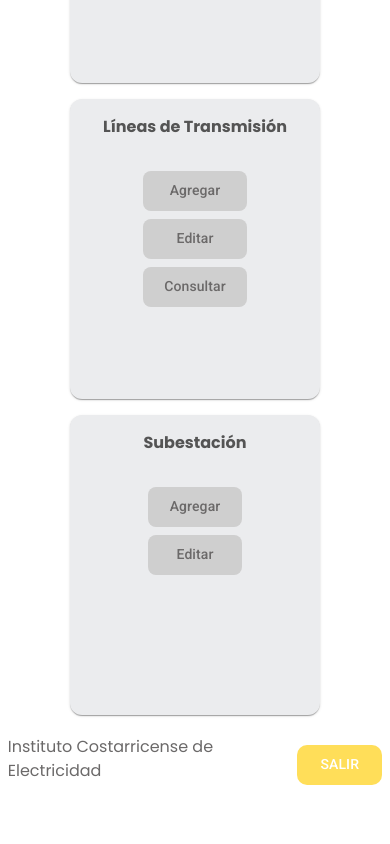
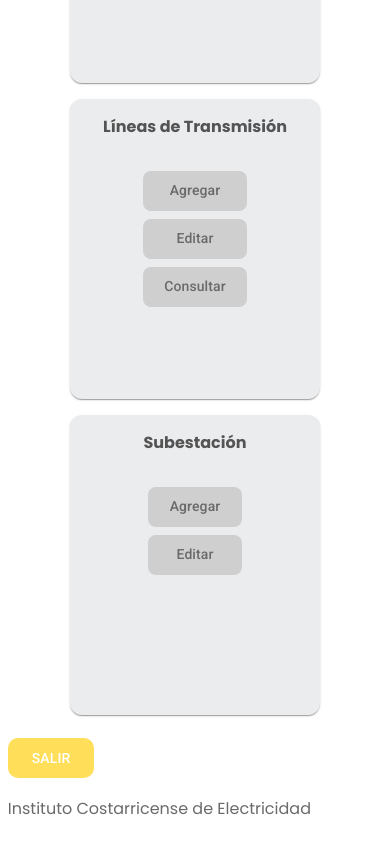
Before and after one commit to D240021/Reporteria-ICE, an Angular app in the folder frontend/reporteria-ice/: page /menu-administrador in a window 390 px wide. Shown: the part 668-1512 px from the top of the page. Before the commit the page ends 1483 px from the top, so only its background shows below. Built offline with nearby package versions, Linux system fonts and the light colour scheme.

Commit message:
Vista menu-administrador: Correccion de Responsividad en Footer

```diff
--- a/frontend/reporteria-ice/src/app/Vista/paginas/menuAdministrador/menu-administrador/menu-administrador.component.css
+++ b/frontend/reporteria-ice/src/app/Vista/paginas/menuAdministrador/menu-administrador/menu-administrador.component.css
@@ -74,20 +74,24 @@ header p{
 
 footer {
   display: flex;
-  flex-direction: row;
+  flex-flow: row wrap-reverse;
   justify-content: space-between;
   margin: 0 2% 0 2%;
   background-color: var(--color-secundario-fondo);
   padding: 1rem 0;
   align-items: center;
+  text-align: center
 }
 
-footer button {
+  footer button {
     background-color: var(--color-terciario-fondo);
     color: var(--color-secundario-fondo);
     border-radius: 10px;
-}
-footer p {
+    margin: 2% 0;
+  }
+  footer p {
     padding-top: 1%;
     color: var(--color-secundario);
-}
+    text-align: center;
+    margin: 2% 0;
+  }
```
